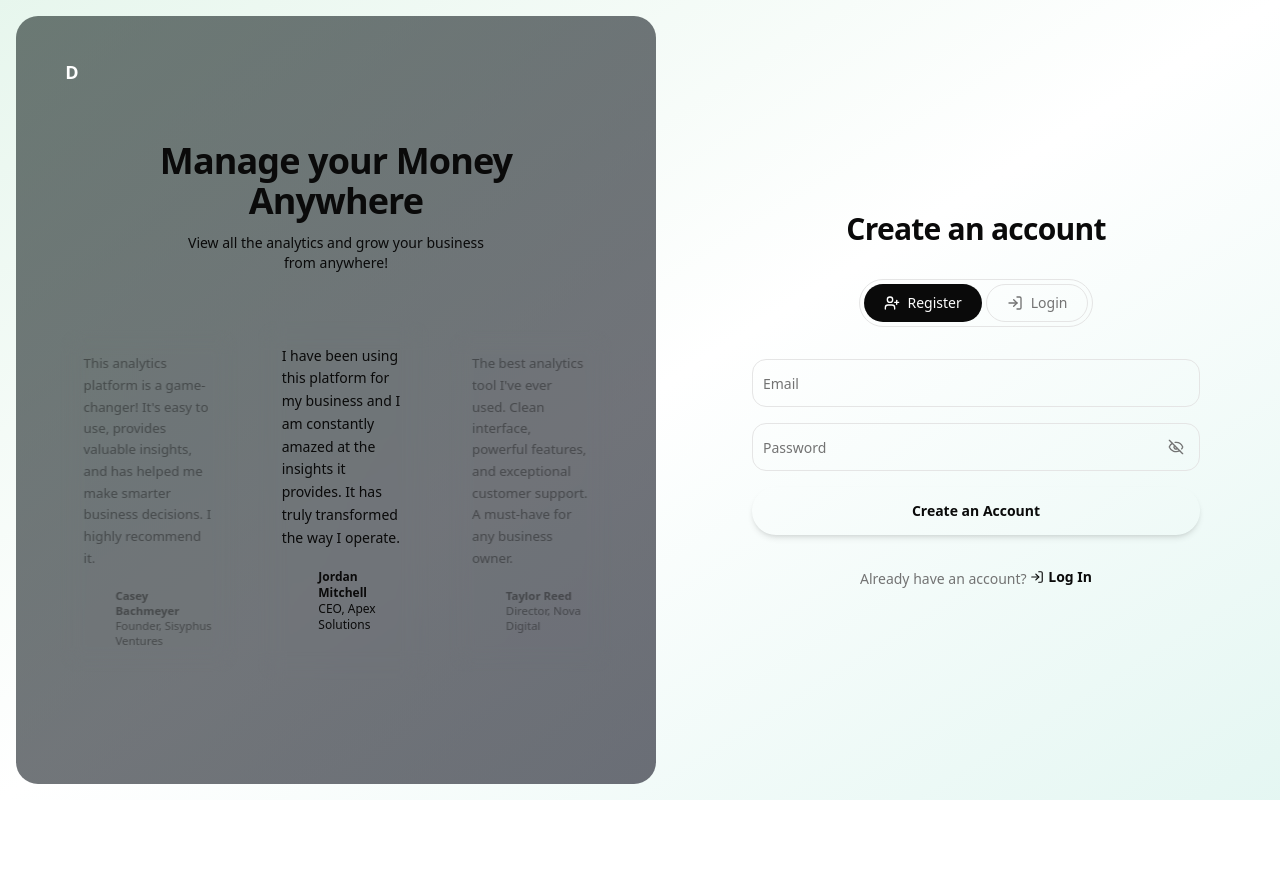
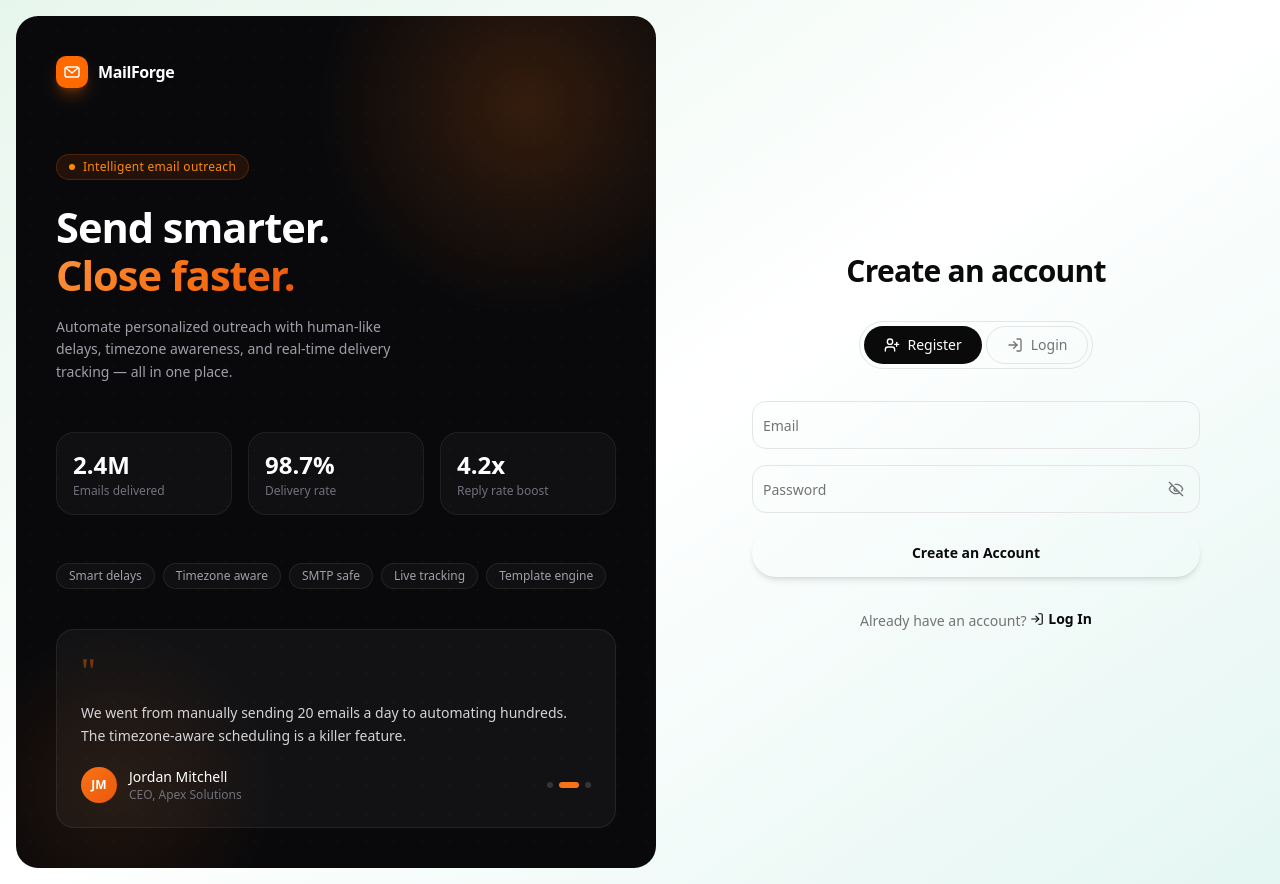
Before and after one commit to hossainrabbii/mailforge, a Next.js app: page / in a window 1280 px wide. Before the commit the page ends 800 px from the top, so only its background shows below. Built offline with nearby package versions, Linux system fonts and the light colour scheme; no server answers.

Commit message:
Hero panel

```diff
--- a/components/HeroPanel.tsx
+++ b/components/HeroPanel.tsx
@@ -2,105 +2,202 @@
 
 import { useState, useEffect } from "react";
 
+const stats = [
+  { value: "2.4M", label: "Emails delivered" },
+  { value: "98.7%", label: "Delivery rate" },
+  { value: "4.2x", label: "Reply rate boost" },
+];
+
 const testimonials = [
   {
-    text: "This analytics platform is a game-changer! It's easy to use, provides valuable insights, and has helped me make smarter business decisions. I highly recommend it.",
+    text: "MailForge completely changed how we do outreach. The smart delays feel human — our reply rates tripled in the first month.",
     name: "Casey Bachmeyer",
     role: "Founder, Sisyphus Ventures",
+    initials: "CB",
   },
   {
-    text: "I have been using this platform for my business and I am constantly amazed at the insights it provides. It has truly transformed the way I operate.",
+    text: "We went from manually sending 20 emails a day to automating hundreds. The timezone-aware scheduling is a killer feature.",
     name: "Jordan Mitchell",
     role: "CEO, Apex Solutions",
+    initials: "JM",
   },
   {
-    text: "The best analytics tool I've ever used. Clean interface, powerful features, and exceptional customer support. A must-have for any business owner.",
+    text: "Clean, fast, and reliable. MailForge is the only outreach tool that actually respects your domain reputation.",
     name: "Taylor Reed",
     role: "Director, Nova Digital",
+    initials: "TR",
   },
 ];
 
 export function HeroPanel() {
   const [active, setActive] = useState(0);
+  const [animating, setAnimating] = useState(false);
 
   useEffect(() => {
     const interval = setInterval(() => {
+      setAnimating(true);
+      setTimeout(() => {
         setActive((prev) => (prev + 1) % testimonials.length);
+        setAnimating(false);
+      }, 350);
     }, 5000);
     return () => clearInterval(interval);
   }, []);
 
+  const t = testimonials[active];
+
   return (
-    <div className="hidden lg:flex flex-col justify-between bg-hero-bg text-hero-foreground rounded-3xl p-10 m-4 min-h-[calc(100vh-2rem)] w-1/2 relative overflow-hidden">
-      {/* Gradient overlay */}
-      <div className="absolute inset-0 bg-gradient-to-br from-[oklch(0.25_0.02_180)] via-hero-bg to-[oklch(0.18_0.03_280)] opacity-60 pointer-events-none" />
+    <div className="hidden lg:flex flex-col bg-zinc-950 text-white rounded-3xl m-4 min-h-[calc(100vh-2rem)] w-1/2 relative overflow-hidden">
 
-      <div className="relative z-10 flex flex-col h-full">
+      {/* Background texture */}
+      <div
+        className="absolute inset-0 opacity-[0.03]"
+        style={{
+          backgroundImage: `radial-gradient(circle, rgba(255,255,255,0.8) 1px, transparent 1px)`,
+          backgroundSize: "28px 28px",
+        }}
+      />
+
+      {/* Ambient glows */}
+      <div
+        className="absolute top-[-120px] right-[-80px] w-[420px] h-[420px] rounded-full pointer-events-none"
+        style={{
+          background: "radial-gradient(circle, rgba(249,115,22,0.18) 0%, transparent 70%)",
+        }}
+      />
+      <div
+        className="absolute bottom-[-80px] left-[-60px] w-[320px] h-[320px] rounded-full pointer-events-none"
+        style={{
+          background: "radial-gradient(circle, rgba(249,115,22,0.10) 0%, transparent 70%)",
+        }}
+      />
+
+      {/* Diagonal accent line */}
+      <div
+        className="absolute top-0 right-0 w-px h-full opacity-10 pointer-events-none"
+        style={{
+          background: "linear-gradient(to bottom, transparent, rgba(249,115,22,0.8), transparent)",
+        }}
+      />
+
+      <div className="relative z-10 flex flex-col h-full p-10">
+
         {/* Logo */}
-        <div className="mb-auto">
-          <div className="flex items-center gap-1">
-            <div className="w-8 h-8 bg-brand-orange rounded-lg flex items-center justify-center">
-              <span className="text-white font-bold text-lg">D</span>
+        <div className="flex items-center gap-2.5 mb-16">
+          <div className="w-8 h-8 rounded-lg bg-orange-500 flex items-center justify-center shadow-lg shadow-orange-500/30">
+            <svg width="16" height="16" viewBox="0 0 16 16" fill="none">
+              <path d="M2 4l6 5 6-5" stroke="white" strokeWidth="1.5" strokeLinecap="round" strokeLinejoin="round"/>
+              <rect x="1" y="3" width="14" height="10" rx="2" stroke="white" strokeWidth="1.5"/>
+            </svg>
           </div>
-          </div>
+          <span className="font-semibold text-white tracking-tight">MailForge</span>
         </div>
 
-        {/* Heading */}
-        <div className="text-center mb-12">
-          <h1 className="text-4xl font-bold tracking-tight mb-3">
-            Manage your Money
+        {/* Main heading */}
+        <div className="mb-12">
+          <div className="inline-flex items-center gap-2 bg-orange-500/10 border border-orange-500/20 rounded-full px-3 py-1 mb-6">
+            <div className="w-1.5 h-1.5 rounded-full bg-orange-400 animate-pulse" />
+            <span className="text-orange-400 text-xs font-medium tracking-wide">Intelligent email outreach</span>
+          </div>
+
+          <h1 className="text-[2.6rem] font-bold leading-[1.15] tracking-tight text-white mb-4">
+            Send smarter.
             <br />
-            Anywhere
+            <span className="text-transparent bg-clip-text"
+              style={{ backgroundImage: "linear-gradient(135deg, #fb923c 0%, #f97316 50%, #ea580c 100%)" }}>
+              Close faster.
+            </span>
           </h1>
-          <p className="text-hero-muted text-sm">
-            View all the analytics and grow your business
-            <br />
-            from anywhere!
+
+          <p className="text-zinc-400 text-sm leading-relaxed max-w-[340px]">
+            Automate personalized outreach with human-like delays, timezone awareness, and real-time delivery tracking — all in one place.
           </p>
         </div>
 
-        {/* Testimonial carousel */}
-        <div className="mb-8">
-          <div className="flex gap-4 justify-center">
-            {testimonials.map((t, i) => (
+        {/* Stats row */}
+        <div className="grid grid-cols-3 gap-4 mb-12">
+          {stats.map((s, i) => (
+            <div key={i} className="relative">
               <div
-                key={i}
-                className={`bg-hero-card backdrop-blur-md rounded-2xl p-6 max-w-sm transition-all duration-500 ${
-                  i === active
-                    ? "opacity-100 scale-100"
-                    : "opacity-40 scale-95 hidden md:block"
-                }`}
+                className="rounded-2xl p-4 border border-white/[0.06]"
+                style={{ background: "rgba(255,255,255,0.03)" }}
               >
-                <p className="text-sm text-hero-foreground leading-relaxed mb-5">
-                  {t.text}
-                </p>
-                <div className="flex items-center gap-3">
-                  <div className="w-8 h-8 rounded-full bg-brand-orange/60" />
-                  <div>
-                    <p className="text-xs font-semibold text-hero-foreground">
-                      {t.name}
-                    </p>
-                    <p className="text-xs text-hero-muted">{t.role}</p>
-                  </div>
+                <p className="text-2xl font-bold text-white mb-0.5">{s.value}</p>
+                <p className="text-zinc-500 text-xs leading-tight">{s.label}</p>
               </div>
             </div>
           ))}
         </div>
 
+        {/* Feature pills */}
+        <div className="flex flex-wrap gap-2 mb-auto">
+          {["Smart delays", "Timezone aware", "SMTP safe", "Live tracking", "Template engine"].map((f) => (
+            <span
+              key={f}
+              className="text-xs text-zinc-400 border border-white/[0.08] rounded-full px-3 py-1"
+              style={{ background: "rgba(255,255,255,0.03)" }}
+            >
+              {f}
+            </span>
+          ))}
+        </div>
+
+        {/* Testimonial */}
+        <div className="mt-10">
+          <div
+            className="rounded-2xl p-6 border border-white/[0.07] transition-all duration-350"
+            style={{
+              background: "rgba(255,255,255,0.04)",
+              opacity: animating ? 0 : 1,
+              transform: animating ? "translateY(8px)" : "translateY(0)",
+              transition: "opacity 0.35s ease, transform 0.35s ease",
+            }}
+          >
+            {/* Quote mark */}
+            <div className="text-orange-500/40 text-4xl font-serif leading-none mb-3 select-none">"</div>
+
+            <p className="text-zinc-300 text-sm leading-relaxed mb-5">
+              {t.text}
+            </p>
+
+            <div className="flex items-center justify-between">
+              <div className="flex items-center gap-3">
+                <div
+                  className="w-9 h-9 rounded-full flex items-center justify-center text-xs font-bold text-white flex-shrink-0"
+                  style={{ background: "linear-gradient(135deg, #f97316, #ea580c)" }}
+                >
+                  {t.initials}
+                </div>
+                <div>
+                  <p className="text-white text-sm font-medium">{t.name}</p>
+                  <p className="text-zinc-500 text-xs">{t.role}</p>
+                </div>
+              </div>
+
               {/* Dots */}
-          <div className="flex justify-center gap-2 mt-6">
+              <div className="flex gap-1.5">
                 {testimonials.map((_, i) => (
                   <button
                     key={i}
-                onClick={() => setActive(i)}
-                className={`w-2 h-2 rounded-full transition-colors ${
-                  i === active ? "bg-hero-foreground" : "bg-hero-muted/40"
-                }`}
+                    onClick={() => {
+                      setAnimating(true);
+                      setTimeout(() => { setActive(i); setAnimating(false); }, 350);
+                    }}
+                    className="transition-all duration-300"
+                    style={{
+                      width: i === active ? "20px" : "6px",
+                      height: "6px",
+                      borderRadius: "3px",
+                      background: i === active ? "#f97316" : "rgba(255,255,255,0.15)",
+                    }}
                   />
                 ))}
               </div>
             </div>
           </div>
         </div>
+
+      </div>
+    </div>
   );
 }
```
Lines whose indentation alone changed are shown as unchanged.
